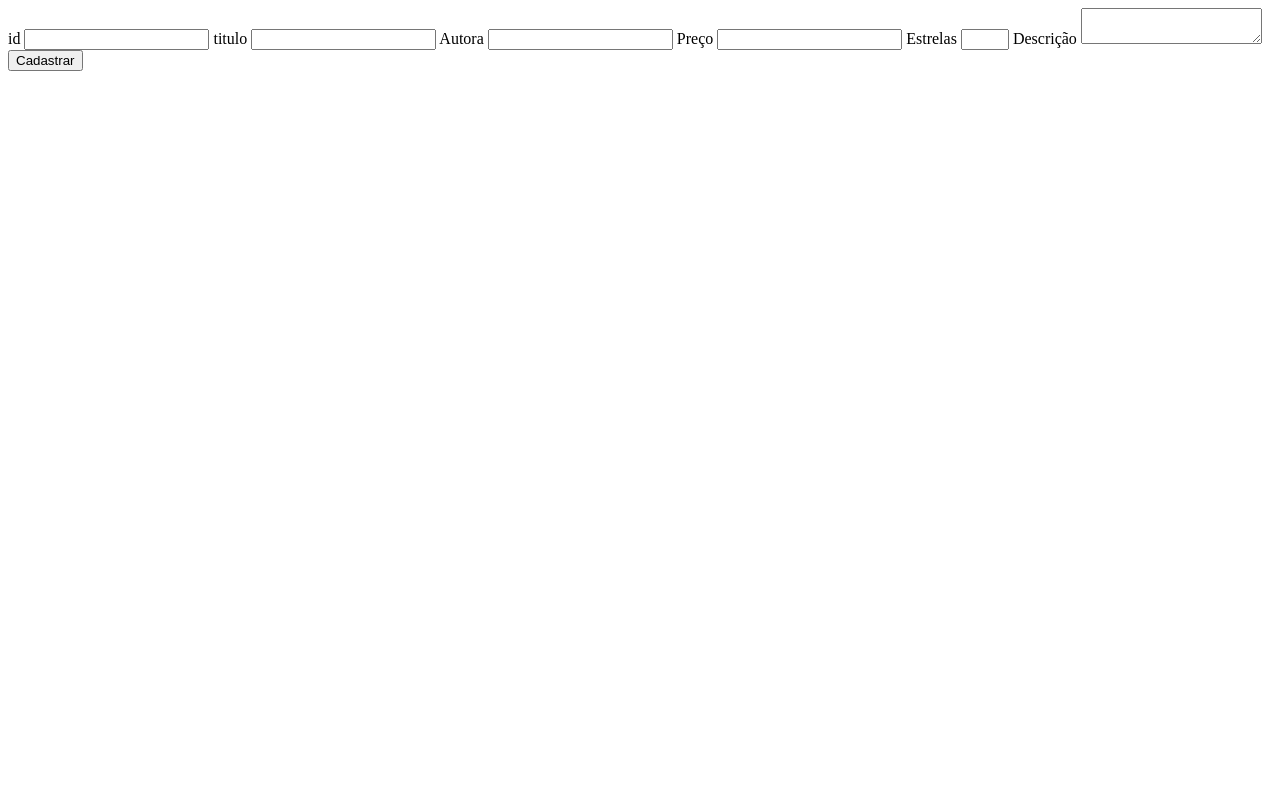
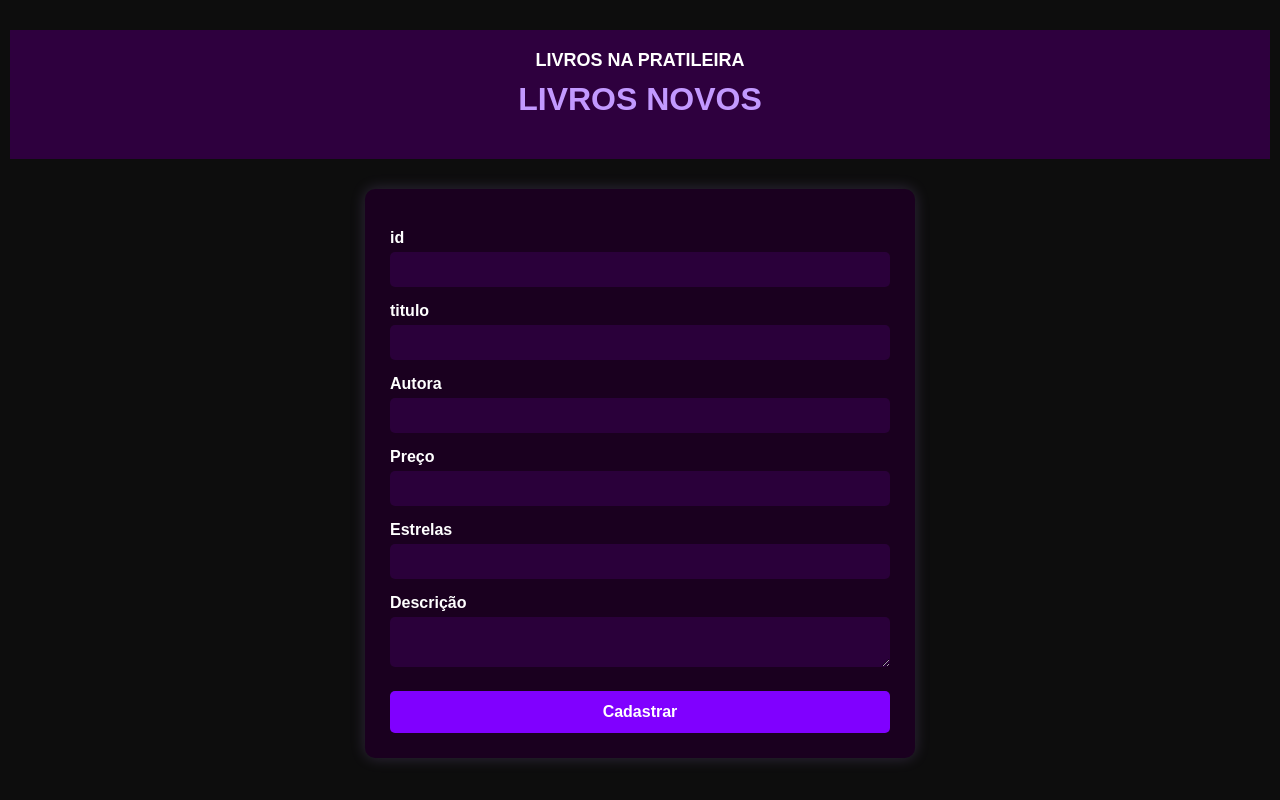
Before and after one commit to rayrayka-bill/1023A-backend-main, a website: page cadastro.html in a window 1280 px wide. Drawn offline with Linux system fonts and the light colour scheme.

Commit message:
css basico

```diff
--- a/cadastro.html
+++ b/cadastro.html
@@ -4,10 +4,15 @@
 <head>
     <meta charset="UTF-8">
     <meta name="viewport" content="width=device-width, initial-scale=1.0">
+    <link rel="stylesheet" href="style.css">
     <title>Cadastrar Estudante</title>
 </head>
 
 <body>
+      <header>
+    <a href="./index.html">LIVROS NA PRATILEIRA</a>
+    <h1>LIVROS NOVOS</h1>
+    </header>
     <form onsubmit="event.preventDefault();trataform()">
         <label for="id">id</label>
         <input type="text" id="id" name="id" required>
--- /dev/null
+++ b/style.css
@@ -0,0 +1,97 @@
+/* Estilo geral da página */
+body {
+    margin: 0;
+    font-family: Arial, sans-serif;
+    background-color: #0d0d0d; /* Preto bem escuro */
+    color: #ffffff; /* Texto branco */
+    display: flex;
+    flex-direction: column;
+    align-items: center;
+    padding: 30px;
+}
+
+/* Cabeçalho */
+header {
+    width: 100%;
+    text-align: center;
+    padding: 20px;
+    background-color: #2e003e; /* Roxo escuro */
+    color: #ffffff;
+    margin-bottom: 30px;
+}
+
+header a {
+    color: #ffffff;
+    text-decoration: none;
+    font-weight: bold;
+    font-size: 18px;
+}
+
+header a:hover {
+    color: #c299ff;
+}
+
+/* Título */
+header h1 {
+    margin-top: 10px;
+    font-size: 32px;
+    color: #c299ff; /* Roxo claro */
+}
+
+/* Formulário */
+form {
+    background-color: #1a001f; /* Fundo roxo muito escuro */
+    padding: 25px;
+    border-radius: 10px;
+    width: 100%;
+    max-width: 500px;
+    box-shadow: 0 0 15px rgba(194, 153, 255, 0.2); /* Sombra roxa */
+}
+
+/* Labels */
+form label {
+    display: block;
+    margin-top: 15px;
+    margin-bottom: 5px;
+    color: #ffffff;
+    font-weight: bold;
+}
+
+/* Inputs e Textarea */
+form input[type="text"],
+form input[type="number"],
+form textarea {
+    width: 100%;
+    padding: 10px;
+    border: none;
+    border-radius: 5px;
+    background-color: #2a003a;
+    color: #ffffff;
+    box-sizing: border-box;
+}
+
+form input[type="text"]:focus,
+form input[type="number"]:focus,
+form textarea:focus {
+    outline: none;
+    background-color: #3e0052;
+}
+
+/* Botão de envio */
+#botaoCadastro {
+    margin-top: 20px;
+    padding: 12px;
+    width: 100%;
+    border: none;
+    border-radius: 5px;
+    background-color: #8000ff; /* Roxo vibrante */
+    color: #ffffff;
+    font-size: 16px;
+    font-weight: bold;
+    cursor: pointer;
+    transition: background-color 0.3s;
+}
+
+#botaoCadastro:hover {
+    background-color: #a64dff; /* Roxo claro */
+}
```
Also changed, not shown: index.html (+1 -1 lines).
